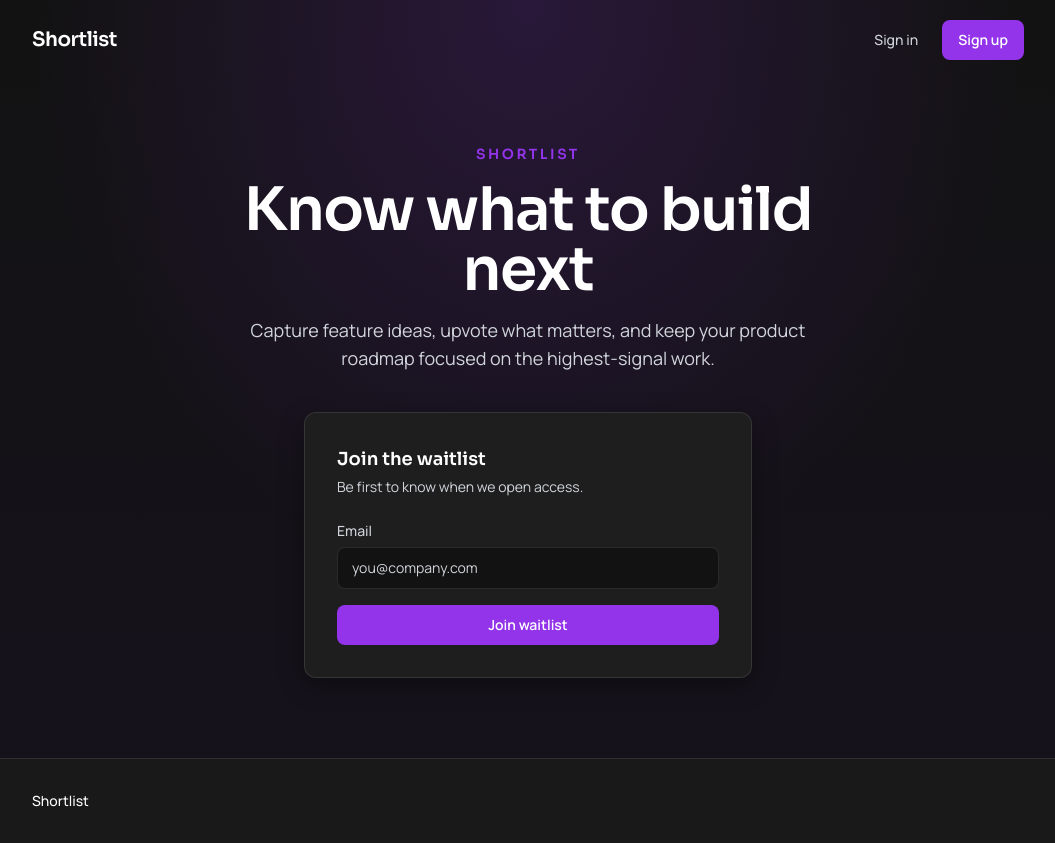
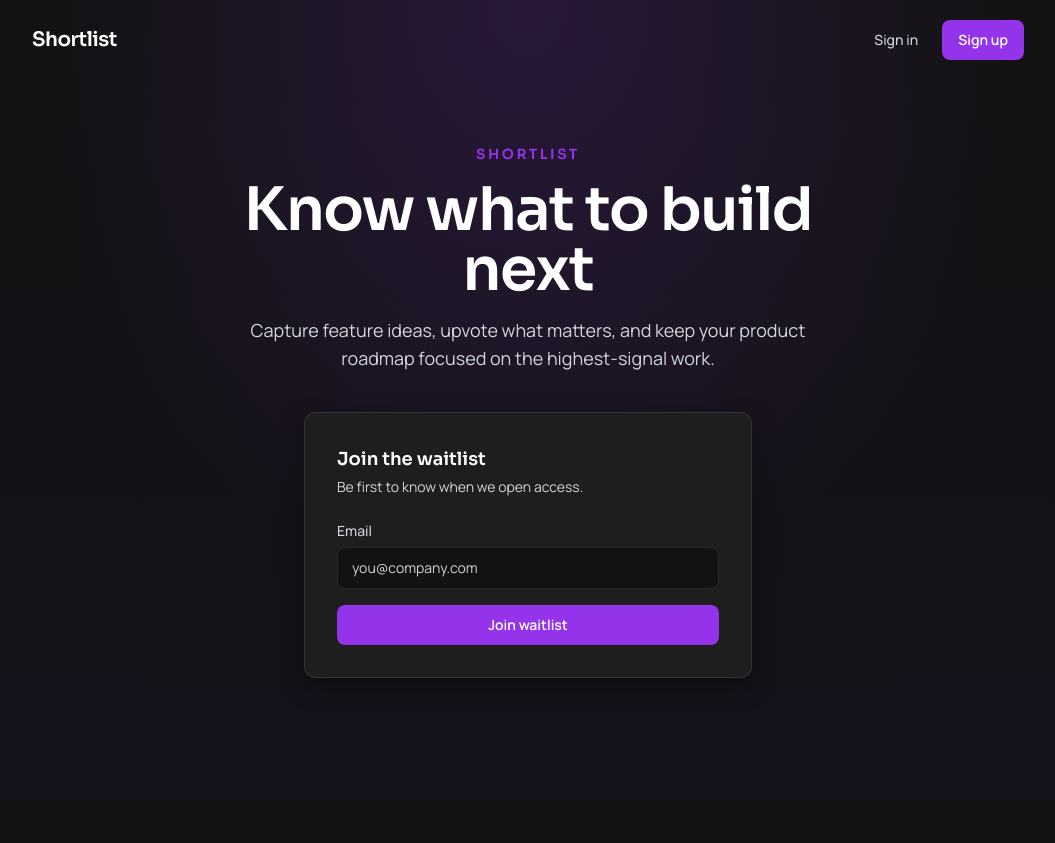
Before and after one commit to shubham-ranghar/showlist, a Next.js app: page / in a window 1280 px wide. Shown: the whole page, without its empty margins (112-1167 px from the left). After the commit the page ends 800 px from the top, so only its background shows below. Built offline with nearby package versions, Linux system fonts and the light colour scheme; no server answers.

Commit message:
feat: complete Shortlist app with landing page, Firebase Auth, Firestore board, voting, and security rules

```diff
--- a/src/app/page.tsx
+++ b/src/app/page.tsx
@@ -167,12 +167,6 @@ export default function Home() {
           </div>
         </section>
       </div>
-
-      <footer className="border-t border-white/10 bg-canvas-elevated/60">
-        <div className="container-wide flex flex-col gap-2 py-8 text-sm text-ink-muted sm:flex-row sm:items-center sm:justify-between">
-          <p className="font-medium text-white">Shortlist</p>
-        </div>
-      </footer>
     </main>
   )
 }
```
